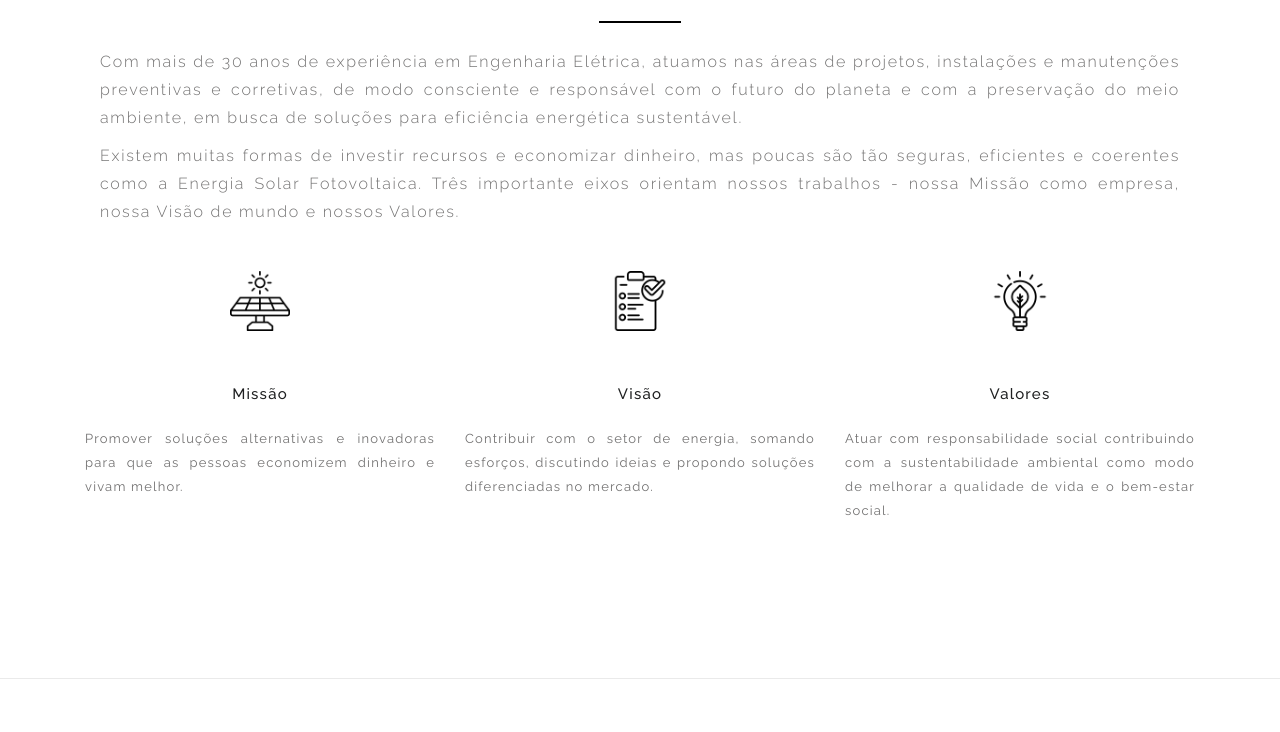
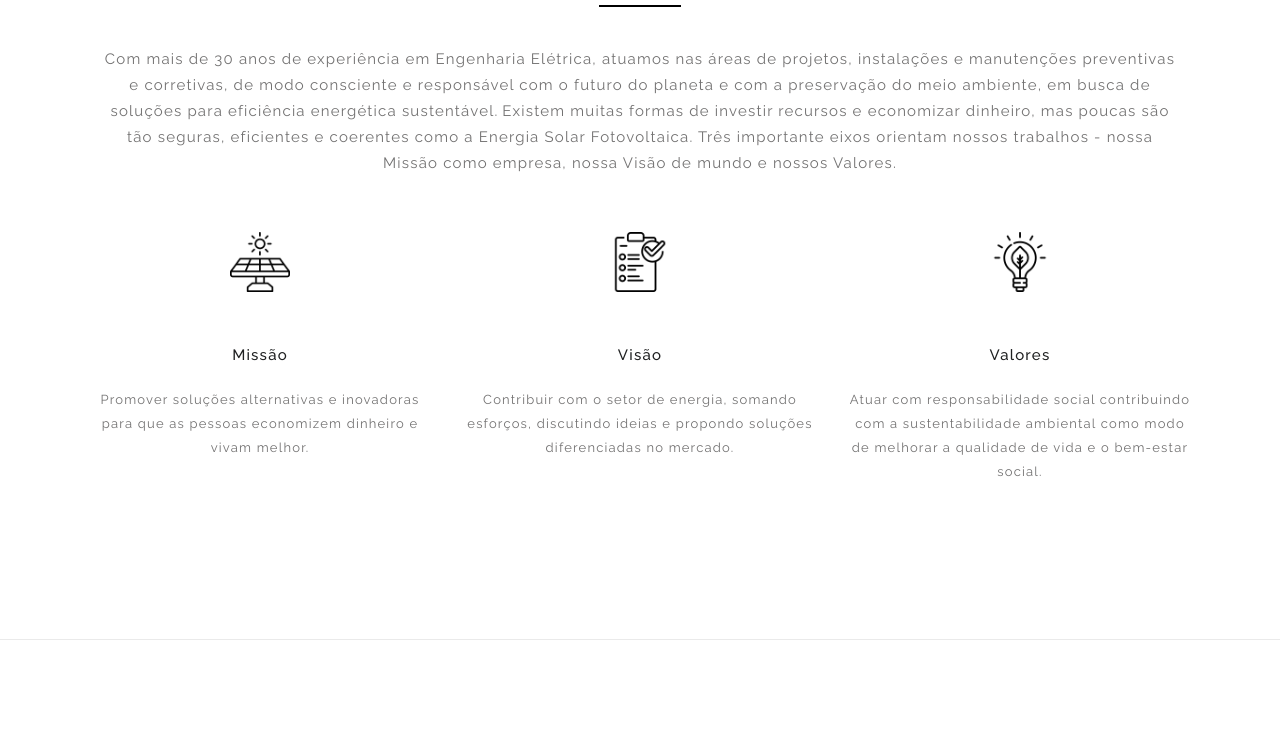
Before and after one commit to phillipehenriques/CSO-Energia-Morderno, a plain HTML site: page index.html in a window 1280 px wide. Shown: the part 1161-1893 px from the top of the page. Drawn offline with nearby package versions, Linux system fonts and the light colour scheme; some packages are replaced by stand-ins of ours.

Commit message:
escrevendo offer

```diff
--- a/assets/css/style.css
+++ b/assets/css/style.css
@@ -640,14 +640,19 @@ ul.caption-slides li {
 .logo-section {
   width: 250px;
   height: auto;
-  margin-bottom: 5vh;
+  margin-bottom: 3vh;
 }
 
 .caixa-bio {
-  margin: auto;
-  text-align: justify;
-  text-justify: inter-word;
+  margin-top: 5vh;
+  text-align: center;
   height: auto;
+  font-size: 10px;
+}
+
+.p-size {
+  font-size: 15px;
+  font-family: "Raleway", sans-serif
 }
 
 /***********************************************************************************************/
@@ -2007,7 +2012,6 @@ ul.features-list li {
 
 .lado {
   margin: 2rem;
-
 }
 
 .class-icon {
@@ -2020,7 +2024,7 @@ ul.features-list li {
 }
 
 .offer-boxes {
-  margin-top: 3rem;
+  margin-top: 5vh;
 }
 
 .offer-post h4 {
--- a/index.html
+++ b/index.html
@@ -154,10 +154,10 @@
                 <h1 class="big-subtitle">Projetos de engenharia e instalações de energia solar fotovoltaica</h1>
                  <hr>
                 <div class="caixa-bio">
-                  <p style="margin-bottom: 10px;">Com mais de 30 anos de experiência em Engenharia Elétrica, atuamos nas áreas de projetos, instalações e manutenções preventivas e corretivas,
-                    de modo consciente e responsável com o futuro do planeta e com a preservação do meio ambiente, em busca de soluções para eficiência energética sustentável.</p>
-                  <p>Existem muitas formas de investir recursos e economizar dinheiro, mas poucas são tão seguras, eficientes e coerentes como a Energia Solar Fotovoltaica. Três importante
-                    eixos orientam nossos trabalhos - nossa Missão como empresa, nossa Visão de mundo e nossos Valores.</p>
+                  <span class="p-size" style="margin-bottom: 10px;">Com mais de 30 anos de experiência em Engenharia Elétrica, atuamos nas áreas de projetos, instalações e manutenções preventivas e corretivas,
+                    de modo consciente e responsável com o futuro do planeta e com a preservação do meio ambiente, em busca de soluções para eficiência energética sustentável.</span>
+                  <span class="p-size">Existem muitas formas de investir recursos e economizar dinheiro, mas poucas são tão seguras, eficientes e coerentes como a Energia Solar Fotovoltaica. Três importante
+                    eixos orientam nossos trabalhos - nossa Missão como empresa, nossa Visão de mundo e nossos Valores.</span>
                 </div>
                 <!-- <p class="about-text2">A cerca da empresa:</p> -->
               </div>
@@ -176,7 +176,7 @@
                   <!-- <span class="icon-desktop"></span> -->
                 </div>
                 <h4>Missão</h4>
-                <p style="text-align: justify;">Promover soluções alternativas e inovadoras para que as pessoas economizem dinheiro e vivam melhor.</p>
+                <p>Promover soluções alternativas e inovadoras para que as pessoas economizem dinheiro e vivam melhor.</p>
               </div> <!-- End offer-post -->
             </div> <!-- End col-sm-4 -->
 
@@ -187,7 +187,7 @@
                   <!-- <span class="icon-piechart"></span> -->
                 </div>
                 <h4>Visão</h4>
-                <p style="text-align: justify;">Contribuir com o setor de energia, somando esforços, discutindo ideias e propondo soluções diferenciadas no mercado.</p>
+                <p>Contribuir com o setor de energia, somando esforços, discutindo ideias e propondo soluções diferenciadas no mercado.</p>
               </div> <!-- End offer-post -->
             </div> <!-- End col-sm-4 -->
 
@@ -198,7 +198,7 @@
                   <!-- <span class="icon-lifesaver"></span> -->
                 </div>
                 <h4>Valores</h4>
-                <p style="text-align: justify;">Atuar com responsabilidade social contribuindo com a sustentabilidade ambiental como modo de melhorar a qualidade de vida e o bem-estar social.</p>
+                <p>Atuar com responsabilidade social contribuindo com a sustentabilidade ambiental como modo de melhorar a qualidade de vida e o bem-estar social.</p>
               </div> <!-- End offer-post -->
             </div> <!-- End col-sm-4 -->
 
@@ -224,11 +224,9 @@
           <div class="title-section animated out" data-animation="fadeInUp" data-delay="0">
             <div class="row">
               <div class="col-sm-8 col-sm-offset-2">
-                <h2>Sobre a empresa</h2>
+                <h2>CSO ENERGIA</h2>
                 <hr>
-                <p>Energia sustentável e respeito ao meio ambiente!
-                  <p>Vamos falar sobre nossos valores.</p>
-                </p>
+                <p>Projetos de engenharia e instalações de energia solar fotovoltaica</p>
               </div>
             </div> <!-- End row -->
           </div> <!-- end title-section -->
@@ -246,10 +244,10 @@
                 </div> -->
 
                 <div class="team-skills text-center lado col-md-10 col-sm-6 col-xs-11">
-                  <p>A CSO Energia tem no seu corpo técnico profissionais com mais de 30 anos de experiência, em geração, transmissão e distribuição de energia,
-                    com atuação nas áreas de projetos, manutenção e serviços. Nossa preocupação com o futuro do planeta e com a preservação do meio ambiente nos
-                    faz buscar soluções alternativas e inovadoras para Eficiência Energética Sustentável, objetivando que nossos clientes economizem dinheiro e vivam melhor.
-                    Atuar com responsabilidade social contribuindo com a sustentabilidade ambiental, com a qualidade de vida e com o bem-estar social.
+                  <p>om mais de 30 anos de experiência em Engenharia Elétrica, atuamos nas áreas de projetos, instalações e manutenções preventivas e corretivas,
+                    de modo consciente e responsável com o futuro do planeta e com a preservação do meio ambiente, em busca de soluções para eficiência energética
+                    sustentável. Existem muitas formas de investir recursos e economizar dinheiro, mas poucas são tão seguras, eficientes e coerentes como a Energia
+                    Solar Fotovoltaica. Três importante eixos orientam nossos trabalhos - nossa Missão como empresa, nossa Visão de mundo e nossos Valores.
                   </p>
                 </div>
               </div>
```
